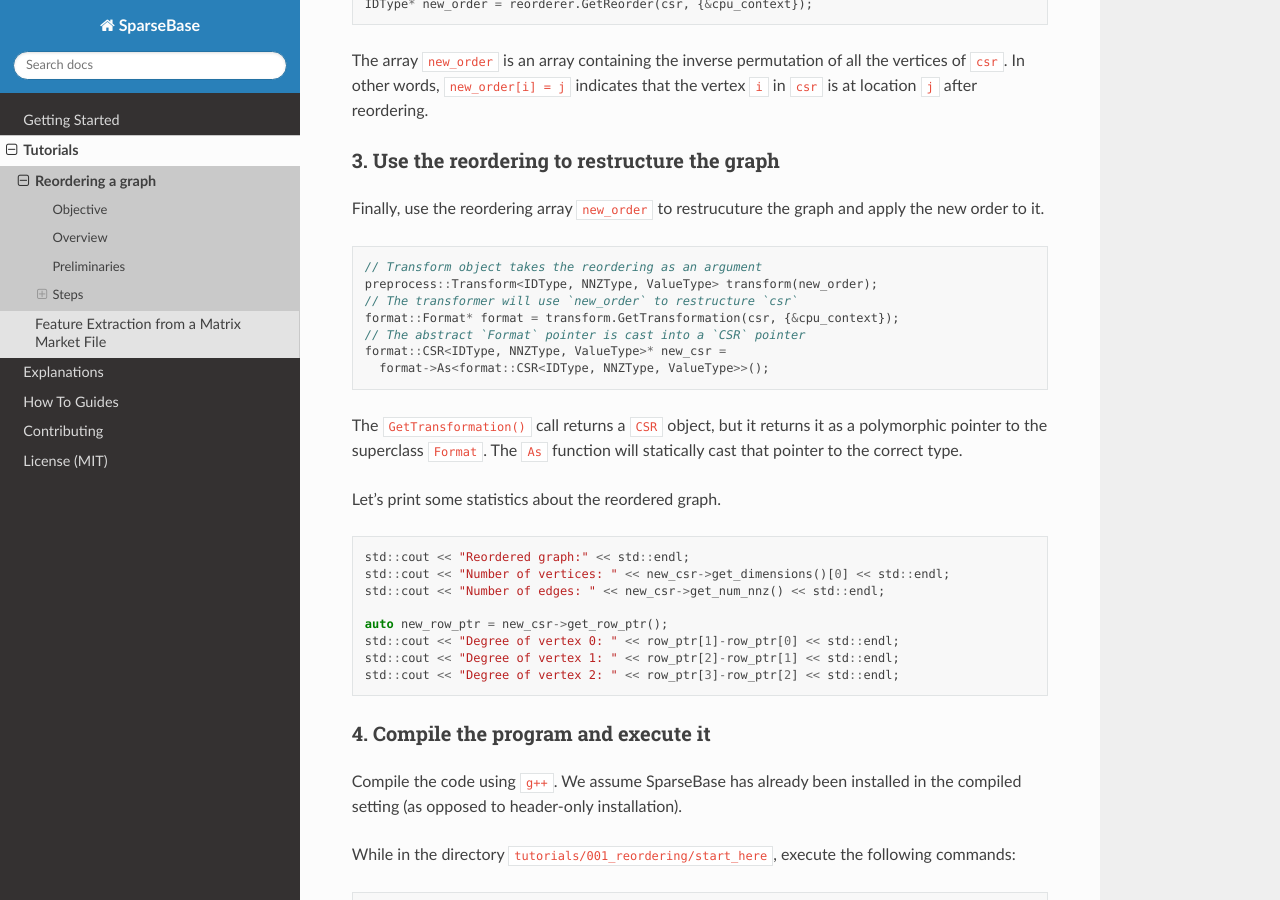
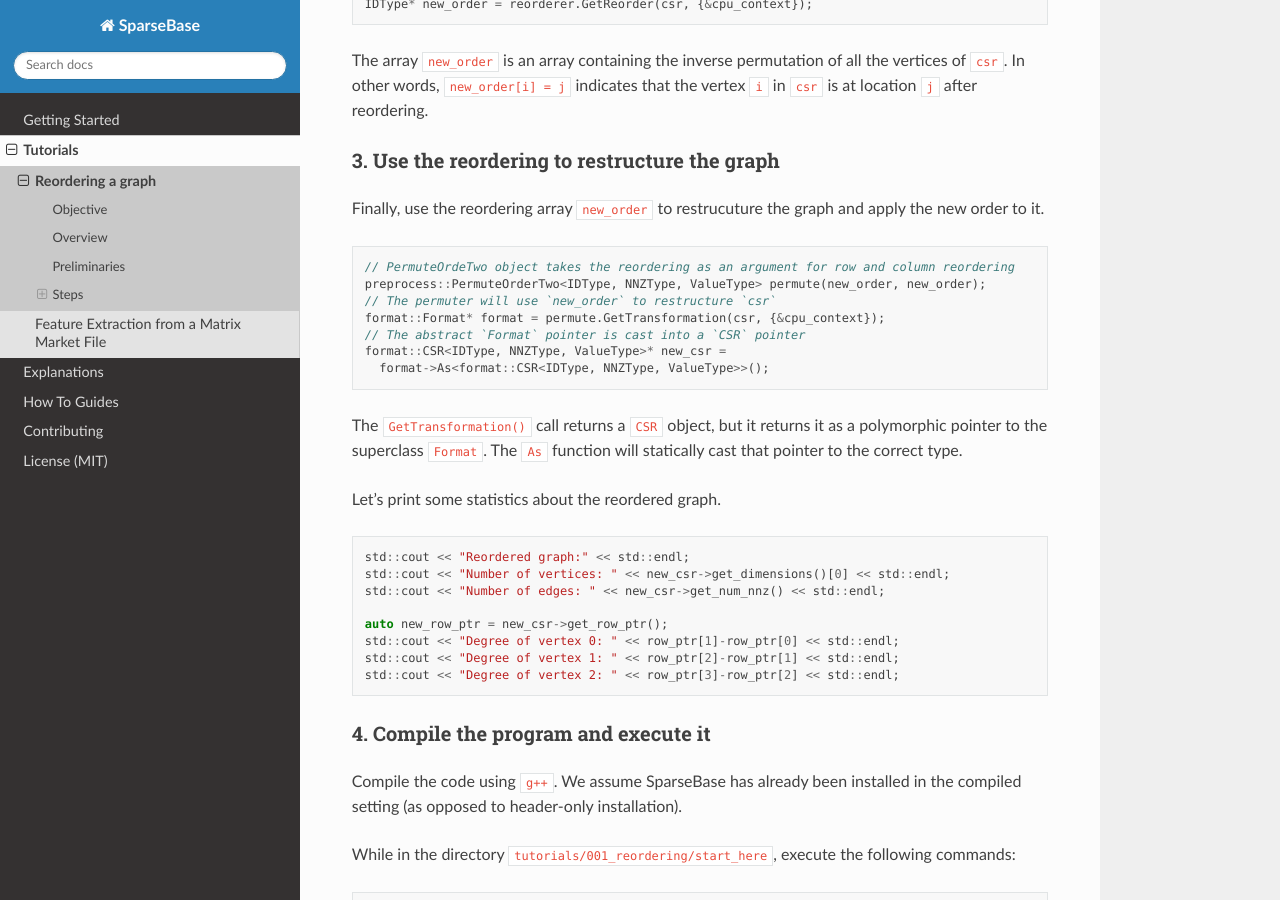
Before and after one commit to sparcityeu/SparseBase, a Sphinx documentation site: the page built from docs/pages/tutorials/001_reordering.md, in a window 1280 px wide and 900 px high, scrolled down 1817 px. Built offline with Sphinx 7.4.7 and the Read the Docs theme 2.0.0, drawn with Linux system fonts in a browser that asks for light colours; pages that are not in the unit, such as notebooks, are missing from menus.

Commit message:
Renamed Permute to PermuteOrderTwo and updated docs

````diff
--- a/docs/pages/tutorials/001_reordering.md
+++ b/docs/pages/tutorials/001_reordering.md
@@ -71,10 +71,10 @@ The array `new_order` is an array containing the inverse permutation of all the
 Finally, use the reordering array `new_order` to restrucuture the graph and apply the new order to it.
 
 ```c++
-// Transform object takes the reordering as an argument
-preprocess::Transform<IDType, NNZType, ValueType> transform(new_order);
-// The transformer will use `new_order` to restructure `csr`
-format::Format* format = transform.GetTransformation(csr, {&cpu_context});
+// PermuteOrdeTwo object takes the reordering as an argument for row and column reordering
+preprocess::PermuteOrderTwo<IDType, NNZType, ValueType> permute(new_order, new_order);
+// The permuter will use `new_order` to restructure `csr`
+format::Format* format = permute.GetTransformation(csr, {&cpu_context});
 // The abstract `Format` pointer is cast into a `CSR` pointer
 format::CSR<IDType, NNZType, ValueType>* new_csr =
   format->As<format::CSR<IDType, NNZType, ValueType>>();
````
Also changed, not shown: docs/pages/getting_started.md (+4 -3 lines), 3 other files.
